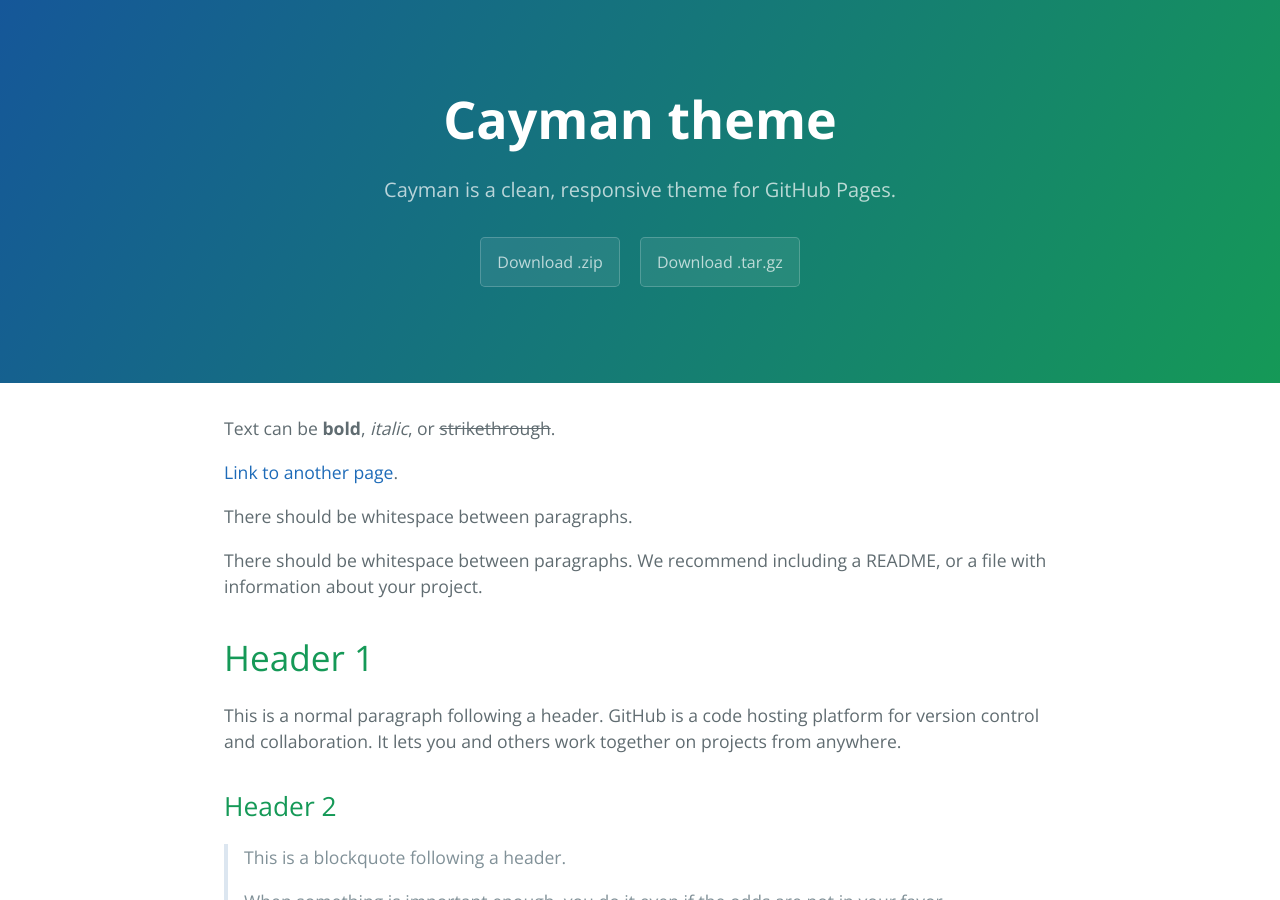
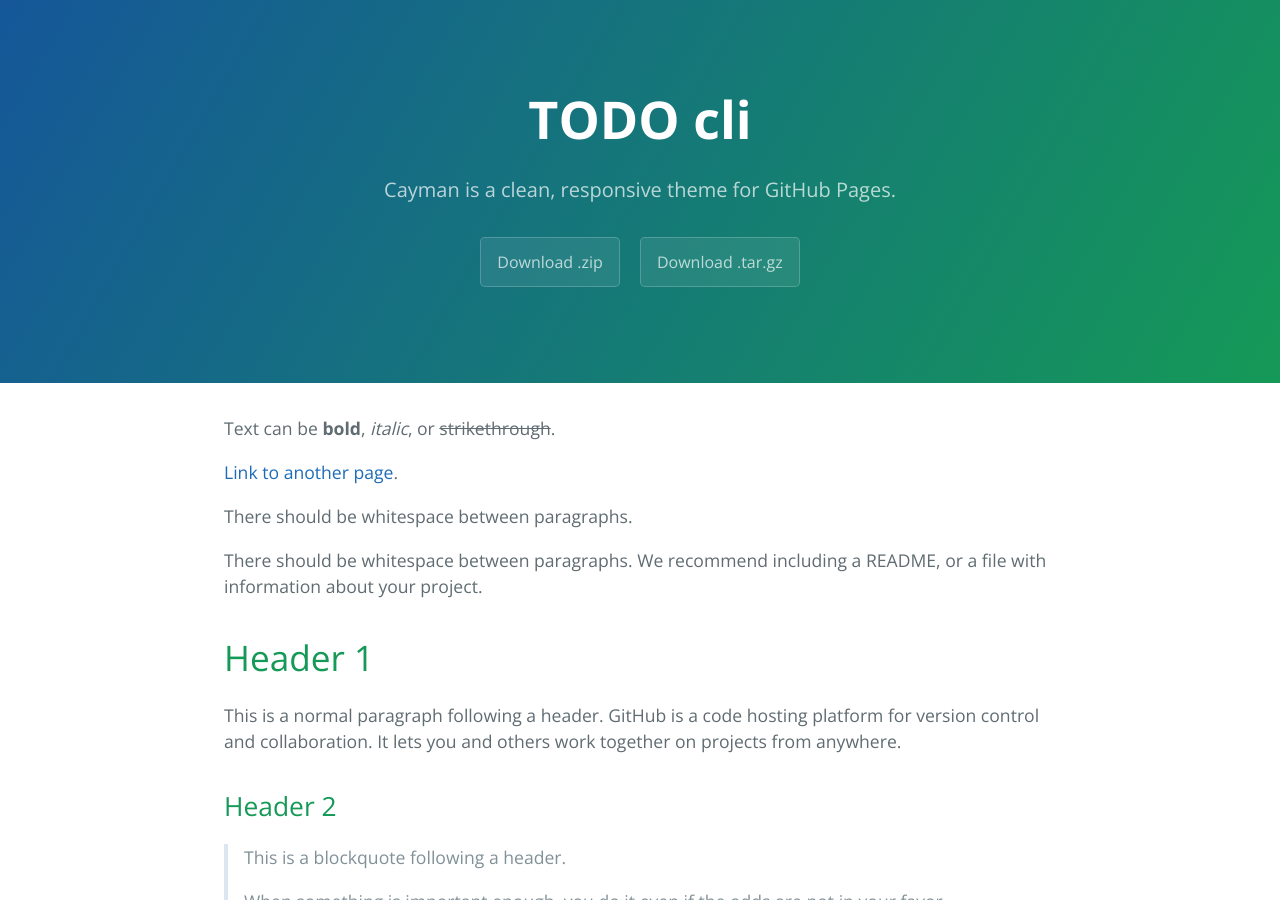
Before and after one commit to todo-cli/todo-cli-page, a Jekyll site: the page built from index.md, in a window 1280 px wide and 900 px high. Built offline with Jekyll 4.4.1, drawn with Linux system fonts in a browser that asks for light colours.

Commit message:
Adding title

```diff
--- a/_config.yml
+++ b/_config.yml
@@ -1,4 +1,4 @@
-title: Cayman theme
+title: TODO cli
 description: Cayman is a clean, responsive theme for GitHub Pages.
 show_downloads: true
 google_analytics:
--- a/_layouts/default.html
+++ b/_layouts/default.html
@@ -1,6 +1,7 @@
 <!DOCTYPE html>
 <html lang="{{ site.lang | default: "en-US" }}">
   <head>
+    <title>TODO cli</title>
     <meta charset="UTF-8">
 
 {% seo %}
```
